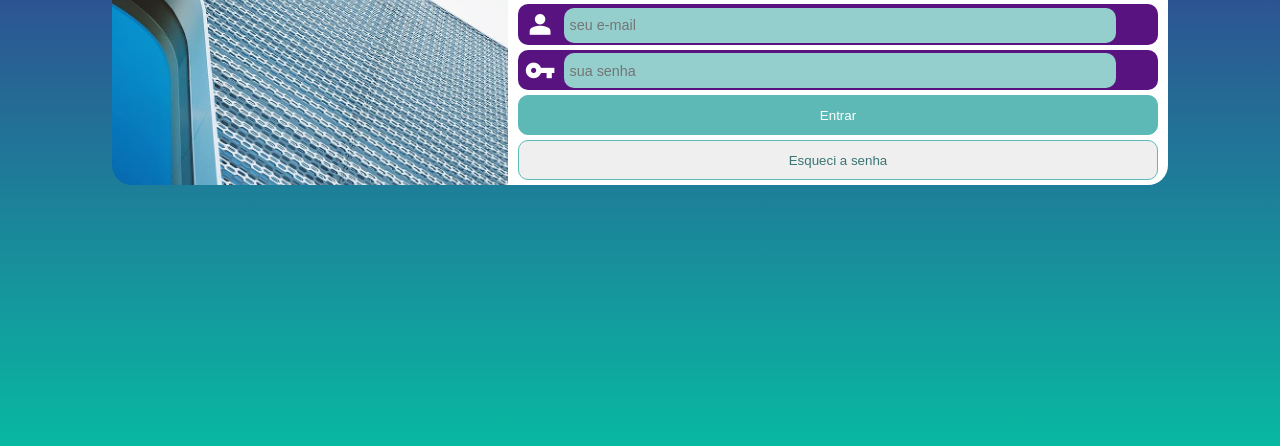
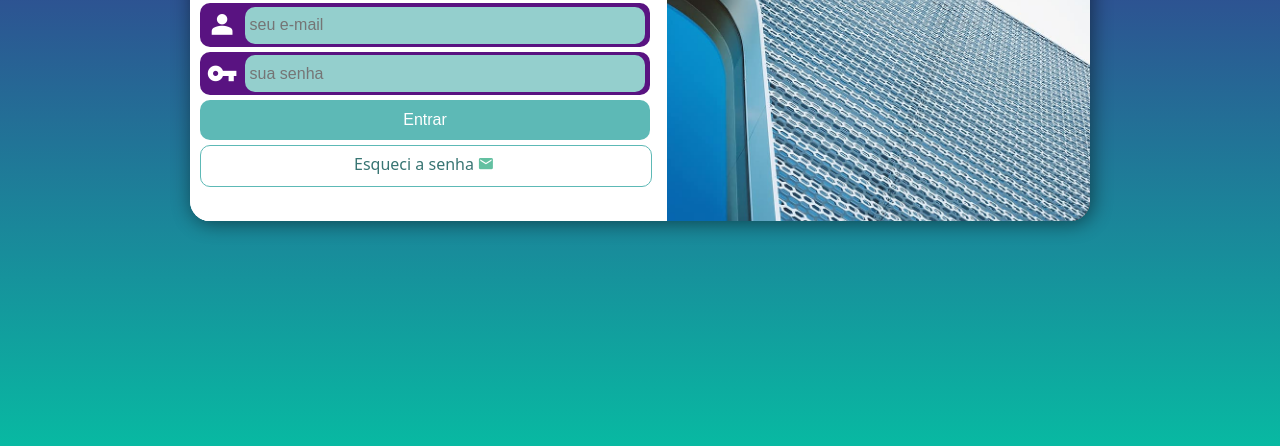
Before and after one commit to murilopava/projeto-login, a plain HTML site: page index.html in a window 1280 px wide. Shown: the part 354-800 px from the top of the page. Drawn offline with nearby package versions, Linux system fonts and the light colour scheme.

Commit message:
feat: adicionar as demais media queries

```diff
--- a/estilos/media-query.css
+++ b/estilos/media-query.css
@@ -1,43 +1,66 @@
 @charset "UTF-8";
 
-@media screen and (min-width: 768px) {
+@media screen and (min-width: 768px) and (max-width: 1024px) {
 
     body {
         height: 100vh;
         background-image: linear-gradient(to bottom, rgb(74, 3, 133), rgb(8, 185, 162))
     }
 
-    div#imagem {
+    main {
+        width: 80vw;
+        height: 310px;
+    }
 
-        position: absolute;
-        background-position: center;
-        border-radius: 20px 0px 0px 20px;
-        height: 278px;
-        left: -30%;
-        width: 33vw;
+    main > div#imagem {
+        float: left;
+        height: 100%;
+        width: 30%;
     }
 
     article {
-        position: relative;
+        float: right;
         padding: 3px 10px 0px 10px;
 
-        left: 30%;
-        width: 50vw;
+        width: 66%;
 
-        border-radius: 0px 20px 20px 0px;
     }
 
-    .input {
-        width: 42.3vw;
-    }
-
-    .opcao {
-        width: 50vw;
-        margin-bottom: 5px;
-    }
 }
 
 @media screen and (min-width: 1024px) {
 
+    body {
+        height: 100vh;
+        background-image: linear-gradient(to bottom, rgb(74, 3, 133), rgb(8, 185, 162))
+    }
+
+    main {
+        width: 900px;
+        height: 350px;
+    }
+
+    div#imagem {
+
+        float: right;
+        background-position: center;
+
+        height: 100%;
+        width: 47%;
+
+    }
+
+    article {
+        float: left;
+
+        width: 50%;
+        height: 100%;
+
+    }
+
+    p {
+        font-size: 1em;
+        margin-bottom: 15px;
+    }
 
 }
--- a/estilos/style.css
+++ b/estilos/style.css
@@ -7,11 +7,6 @@
 
 
 .material-symbols-outlined {
-    position: relative;
-    top: 6px;
-    scale: 1.3;
-    margin: 0px 8px 8px 8px;
-    color: white;
 
     font-variation-settings:
     'FILL' 1,
@@ -20,37 +15,56 @@
     'opsz' 24
 }
 
+i#mail {
+    position: relative;
+    color: rgb(99, 192, 161);
+    top: 6px;
+    scale: 0.7;
+}
+
 body {
     background-color: rgb(89, 19, 129);
-    font-family: Arial, Helvetica, sans-serif;
+    font-family: system-ui, -apple-system, BlinkMacSystemFont, 'Segoe UI', Roboto, Oxygen, Ubuntu, Cantarell, 'Open Sans', 'Helvetica Neue', sans-serif
 }
 
 div#imagem {
-    width: 270px;
+    display: block;
     height: 200px;
-    background: black url(../imagens/metal.jpg) bottom left / cover no-repeat fixed;
-    border-radius: 20px 20px 0px 0px;
+    background: black url(../imagens/metal.jpg) left / cover no-repeat fixed;
 }
 
 main {
     position: absolute;
     top: 50%;
     left: 50%;
+    width: 270px;
+    background-color: white;
+
+    border-radius: 20px;
+    overflow: hidden;
+    box-shadow: 2px 2px 20px rgba(0, 0, 0, 0.493);
 
     transform: translate(-50%, -50%);
+    transition: width .3s, height .3s;
+    transition-timing-function: ease;
+}
 
+div.caixa > label > i {
+    position: relative;
+    top: 6px;
+    scale: 1.3;
+    margin: 0px 6px 0px 5px;
+    color: white;
 }
 
 article {
+    display: block;
+    text-align: center;
     background-color: rgb(255, 255, 255);
     padding: 10px;
-    width: 250px;
-
-    border-radius: 0px 0px 20px 20px;
 }
 
 h1 {
-    text-align: center;
     font-weight: bolder;
     font-size: 2em;
     margin: 10px;
@@ -64,7 +78,7 @@ p {
 .caixa {
     background-color: rgb(89, 19, 129);
     border-radius: 10px;
-    padding: 2px;
+    padding: 3px;
     margin-bottom: 5px;
 }
 
@@ -72,27 +86,48 @@ p {
     background-color: rgb(148, 207, 205);
     border: 0px;
     border-radius: 10px;
-    height: 25px;
-    width: 187px;
+    height: 27px;
+    width: calc(100% - 54px);
+
     padding: 5px;
-    font-size: 0.9em;
+    font-size: 1em;
 }
 
-.opcao {
-    width: 250px;
+
+input[type=submit] {
+    display: block;
+    background-color: rgb(93, 185, 182);
+    color: white;
+    font-size: 1em;
+
+    width: 100%;
     height: 40px;
+
+    border: 0px;
+    border-radius: 10px;
+
+    cursor: pointer;
+}
+
+form > a {
+    display: block;
+    text-align: center;
+
+    width: 100%;
+    height: 40px;
+    margin-top: 5px;
     border: 1px solid rgb(93, 185, 182);
+    text-decoration: none;
     border-radius: 10px;
     margin-bottom: 5px;
     cursor: pointer;
+    color: rgb(56, 117, 115);
 }
 
-input#submit {
-    background-color: rgb(93, 185, 182);
-
-    color: white;
+input[type=submit]:hover {
+    background-color: rgba(31, 201, 144, 0.705);
 }
 
-input#esqsenha {
-    color: rgb(56, 117, 115);
+form > a:hover {
+    background-color: aquamarine;
 }
--- a/index.html
+++ b/index.html
@@ -12,23 +12,25 @@
 </head>
 <body>
     <main>
-        <div id="imagem"></div>
+        <div id="imagem">
+
+        </div>
         <article>
             <h1>Login</h1>
             <p>Seja bem-vindo(a) novamente. Faça login para acessar sua conta e poder fazer as configurações no seu ambiente.</p>
             <form action="#" method="post" autocomplete="on">
                 <div class="caixa">
-                    <i class="material-symbols-outlined">person</i>
+                    <label for="iemail"><i class="material-symbols-outlined">person</i></label>
                     <input class="input" type="email" name="email" id="iemail" placeholder="seu e-mail" autocomplete="email" required>
                 </div>
                 <div class="caixa">
                     <label for="isenha"><i class="material-symbols-outlined">vpn_key</i></label>
                     <input class="input" type="password" name="senha" id="isenha" autocomplete="current-password" placeholder="sua senha" required>
                 </div>
-                <input id="submit" class="opcao" type="submit" value="Entrar">
-                <input class="opcao" id="esqsenha" type="button" value="Esqueci a senha">
+                <input class="opcao" type="submit" value="Entrar">
+                <a href="#" class="botao">Esqueci a senha<i class="material-symbols-outlined" id="mail">mail</i></a>
             </form>
-        </article>
+        <article>
     </main>
 </body>
 </html>
```
